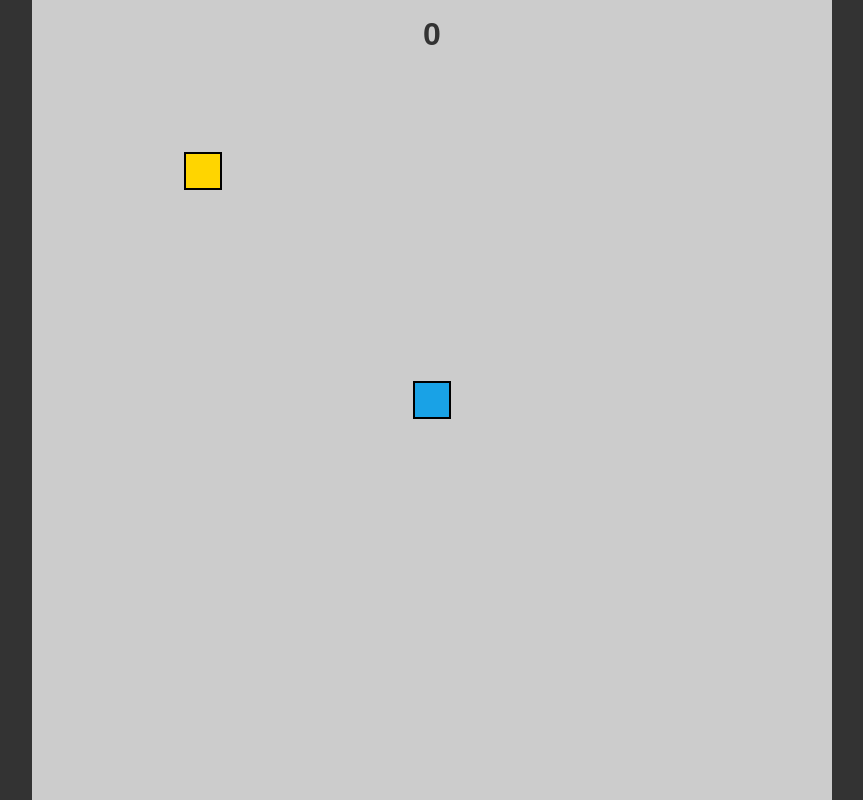
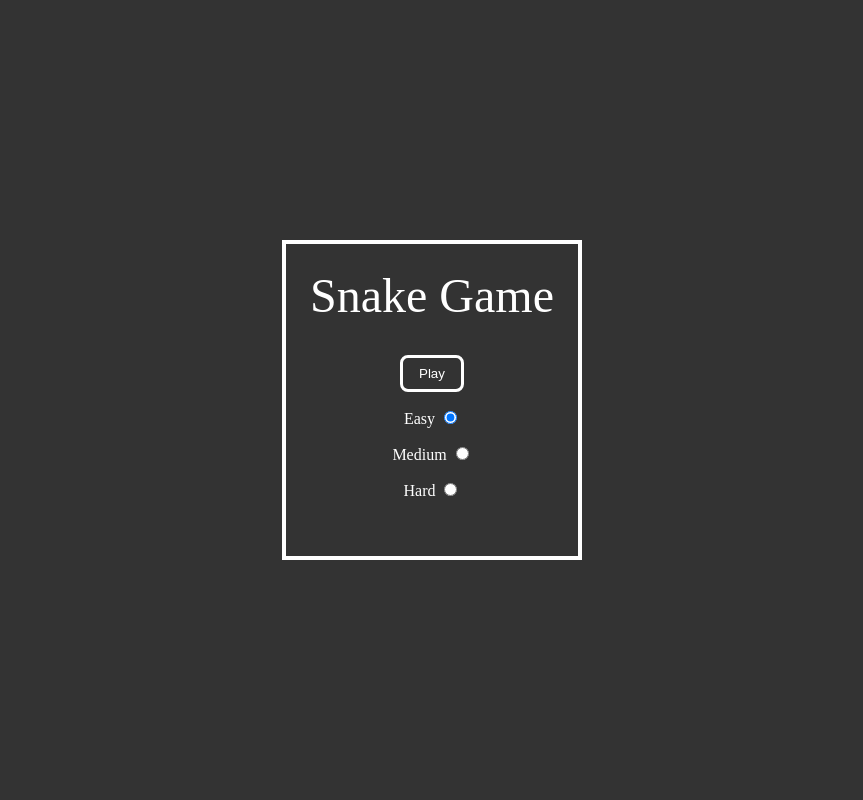
Before and after one commit to Shoter99/SnakeGame, a plain HTML site: page index.html in a window 1280 px wide. Shown: the whole page, without its empty margins (208-1071 px from the left). Drawn offline with Linux system fonts and the light colour scheme.

Commit message:
Added menu and modes

```diff
--- a/food.js
+++ b/food.js
@@ -1,7 +1,7 @@
 import { expandSnake, onSnake } from "./snake.js"
 import {randomGridPostion} from './grid.js'
 let food = {x:5, y:5}
-const EXPANSION_RATE = 1
+let EXPANSION_RATE = 1
 export function update() {
     if(onSnake(food)) {
         expandSnake(EXPANSION_RATE)
@@ -24,3 +24,7 @@ function getRandomFoodPostion(){
     }
     return newFoodPosition
 }
+
+export function setExpansionRate(rate){
+    EXPANSION_RATE = rate
+}
--- /dev/null
+++ b/game.html
@@ -0,0 +1,15 @@
+<!DOCTYPE html>
+<html lang="en">
+<head>
+    <meta charset="UTF-8">
+    <meta http-equiv="X-UA-Compatible" content="IE=edge">
+    <meta name="viewport" content="width=device-width, initial-scale=1.0">
+    <title>Snake Game</title>
+    <link rel="stylesheet" href="./style.css">
+    <script src="./game.js" type="module"></script>
+</head>
+<body>
+    <div class="score"></div>
+    <div id="game-board"></div>
+</body>
+</html>
--- a/game.js
+++ b/game.js
@@ -1,15 +1,40 @@
-import {SNAKE_SPEED, draw as drawSnake, update as updateSnake, getSnakeHead, snakeIntersects, getSnakeLength } from './snake.js'
-import {draw as drawFood, update as updateFood } from './food.js'
+import {SNAKE_SPEED, draw as drawSnake, update as updateSnake, getSnakeHead, snakeIntersects, getSnakeLength, setSnakeSpeed } from './snake.js'
+import {draw as drawFood, setExpansionRate, update as updateFood } from './food.js'
 import { outsideGrid } from './grid.js'
 
 let lastRenderTime = 0
 let gameOver = false
 const gameBoard = document.querySelector('#game-board')
 const score = document.querySelector('.score')
+const queryString = window.location.search
+const urlParams = new URLSearchParams(queryString)
+const difficulty = urlParams.get('difficulty')
+
+function setDifficulty(difficulty){
+    console.log(difficulty)
+    switch(difficulty){
+        case 'Easy':
+            setExpansionRate(1)
+            setSnakeSpeed(4)
+            break
+        case 'Medium':
+            setExpansionRate(2)
+            setSnakeSpeed(5)
+            break
+        case 'Hard':
+            setExpansionRate(3)
+            setSnakeSpeed(6)
+            break
+        default:
+            setExpansionRate(1)
+            setSnakeSpeed(4)
+            break
+    }
+}
 
 function main(timeStamp){
     if(gameOver){
-        window.location.reload()
+        window.location.href = './index.html'
         return alert("You lose!");
     }
 
@@ -24,7 +49,7 @@ function main(timeStamp){
     draw()
 }
 
-
+setDifficulty(difficulty)
 window.requestAnimationFrame(main)
 
 
--- a/index.html
+++ b/index.html
@@ -4,12 +4,31 @@
     <meta charset="UTF-8">
     <meta http-equiv="X-UA-Compatible" content="IE=edge">
     <meta name="viewport" content="width=device-width, initial-scale=1.0">
-    <title>Snake Game</title>
-    <link rel="stylesheet" href="./style.css">
-    <script src="./game.js" type="module"></script>
+    <title>Snake Game - Menu</title>
+    <link rel="stylesheet" href="style.css">
 </head>
 <body>
-    <div class="score"></div>
-    <div id="game-board"></div>
+    <div class="container-wrapper">
+        <div class="container">
+            <div class="title">Snake Game</div>
+            <form action="game.html" class="menu">
+                <input type="submit" class="play-btn" value="Play">
+                <div class="difficulty">
+                    <div>
+                        <label for="easy">Easy</label>
+                        <input type="radio" checked name="difficulty" id="easy" value="Easy">
+                    </div>
+                    <div>
+                        <label for="medium">Medium</label>
+                        <input type="radio" name="difficulty" id="medium" value="Medium">
+                    </div>
+                    <div>
+                        <label for="hard">Hard</label>
+                        <input type="radio" name="difficulty" id="hard" value="Hard">
+                    </div>
+                </div>
+            </form>
+        </div>
+    </div>
 </body>
 </html>
--- a/snake.js
+++ b/snake.js
@@ -1,6 +1,6 @@
 import { getInputDir } from "./input.js"
 
-export const SNAKE_SPEED = 4
+export let SNAKE_SPEED = 4
 const snakeBody = [
     {x:11, y:11},
 ]
@@ -55,3 +55,6 @@ export function snakeIntersects(){
 export function getSnakeLength(){
     return snakeBody.length
 }
+export function setSnakeSpeed(speed){
+    SNAKE_SPEED = speed
+}
--- a/style.css
+++ b/style.css
@@ -35,3 +35,48 @@ body{
     color: #333;
     padding: 1rem;
 }
+.container-wrapper{
+    display:flex;
+    width: 100vw;
+    height: 100vh;
+    justify-content: center;
+    align-items: center;
+    flex-direction: column;
+
+}
+.container{
+    border: white solid .3rem;
+    padding: 1.5rem;
+    text-align: center;
+}
+.title{
+    font-size: 3em;
+    color: white;
+    padding-bottom: 1rem;
+}
+.menu{
+    padding: 1rem;
+    color: white;
+}
+.difficulty{
+    margin: 1rem;
+    color: white;
+    display: flex;
+    flex-direction: column;
+    gap: 1rem;
+}
+.play-btn{
+    text-decoration: none;
+    color: white;
+    padding: .5rem 1rem;
+    border: .2rem solid white;
+    border-radius: .5rem;
+    transition: all .2s ease-in-out;
+    background-color: #333;
+    cursor: pointer;
+}
+.play-btn:hover{
+    background-color: white;
+    color: #333;
+
+}
```
